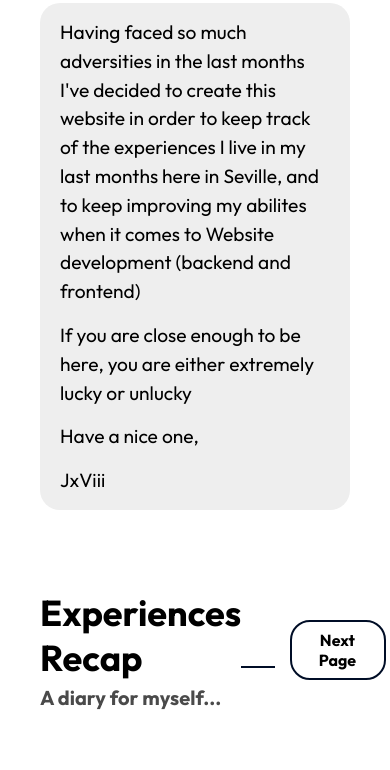
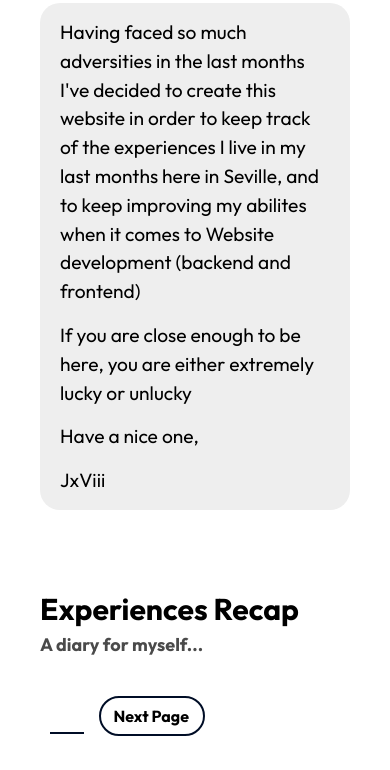
Before and after one commit to JxViii/ghost_blog, a plain HTML site: page index.html in a window 390 px wide. Shown: the part 207-977 px from the top of the page. Drawn offline with Linux system fonts and the light colour scheme; no server answers; a web font is replaced by a local one.

Commit message:
[BLOG] Pagination for mobie devices

```diff
--- a/css/style.css
+++ b/css/style.css
@@ -10,6 +10,7 @@ body{
   font-family: "Outfit", sans-serif;
   font-optical-sizing: auto;
   font-style: normal;
+  margin-bottom: 50px;
 }
 
 button, input{
@@ -367,26 +368,44 @@ main{
   }
 
   .blog-grid .blog-item{
-
     --width: 100%;
-
   }
 
 }
 
-@media (max-width: calc( 700px ) ) {
+@media (max-width: 480px ) {
 
-  .blog-wrapper .blog-grid{
-    display: flex;
-    /* align-items: center; */
-    flex-direction: column;
-    gap: 20px;
+  .blog-wrapper{
+    position: relative;
   }
 
-  .blog-grid .blog-item{
-
-    --width: 100%;
-
+  .blog-wrapper .blog-headbar{
+    display: flex;
+    justify-content: space-between;
+    align-items: center;
   }
 
+
+  .blog-wrapper .blog-headbar .blog-title h2{
+    font-size: 30px;
+  }
+
+  .blog-wrapper .blog-headbar .blog-title h3{
+    font-size: 18px;
+  }
+
+  .blog-wrapper .blog-headbar .blog-filter{
+    position: absolute;
+    bottom: -20px;
+    left: 50px;
+    display: flex;
+    align-items: center;
+    gap: 15px;
+  }
+
+  .blog-wrapper .blog-headbar .blog-filter button#blog-next{
+    font-size: 16px;
+    flex-wrap: nowrap;
+    padding: 4px;
+  }
 }
```
